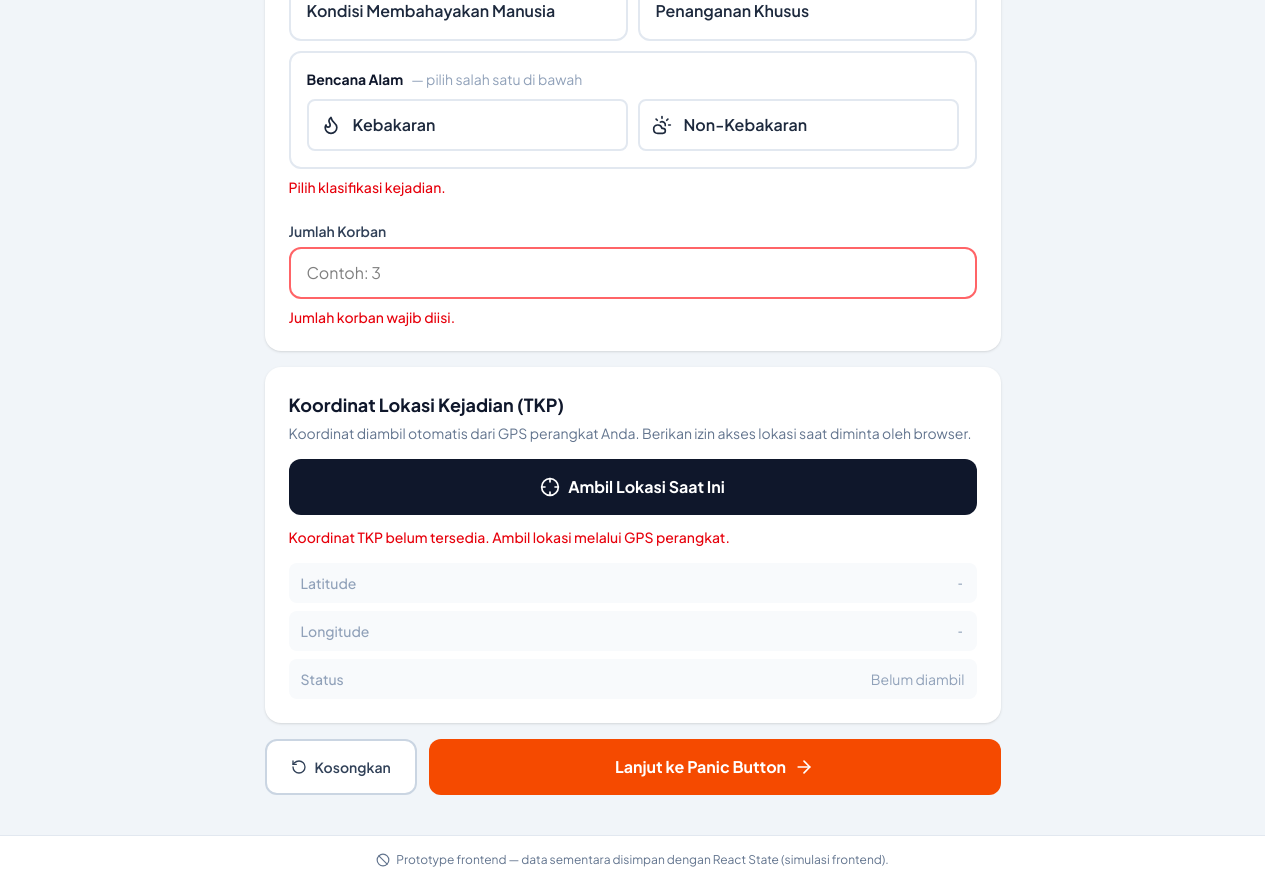
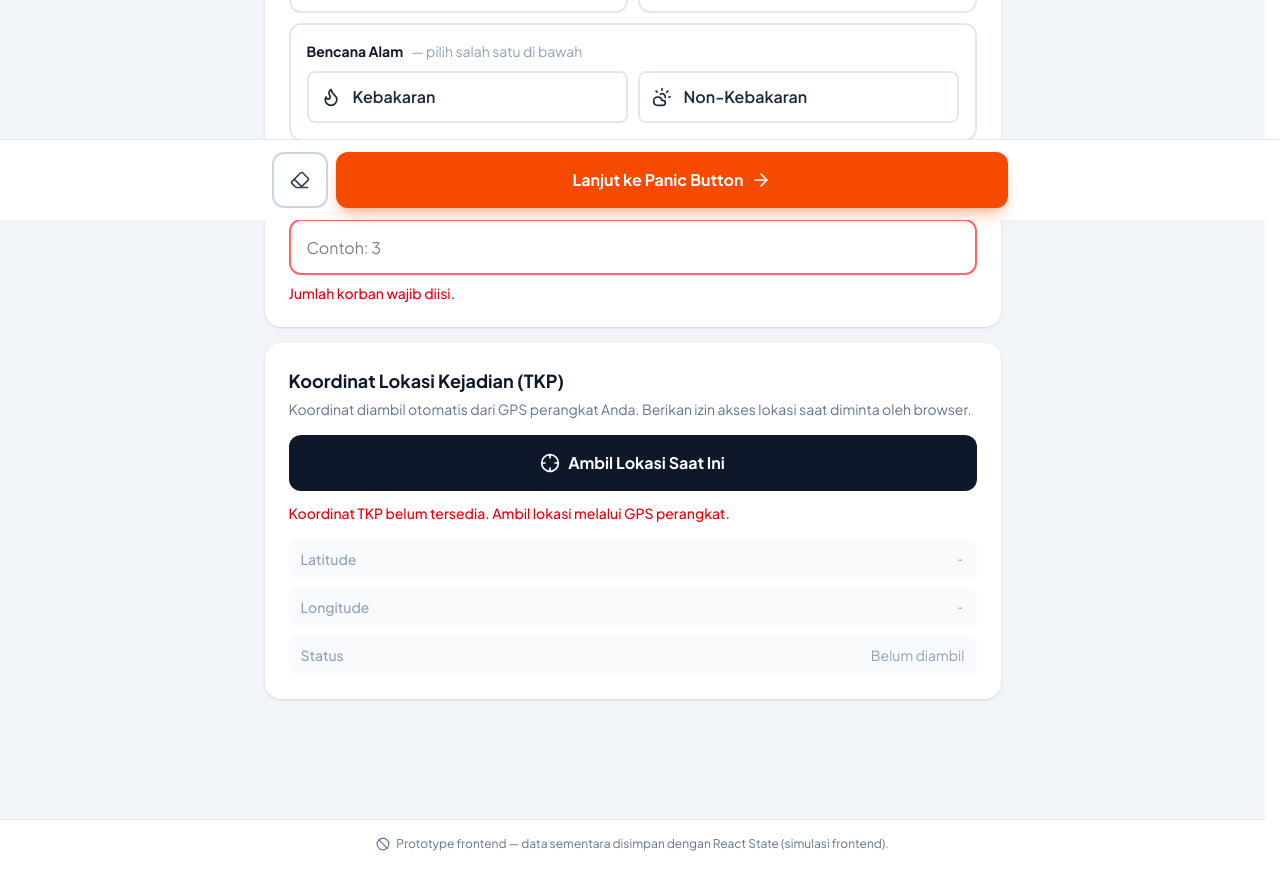
Before and after one commit to GhanzaBetananda/SIGAP-SAR, a React (Vite) app: page /lapor-awal in a window 1280 px wide. Shown: the part 580-1464 px from the top of the page. Built offline with nearby package versions, Linux system fonts and the light colour scheme.

Commit message:
update pertama

```diff
--- a/index.html
+++ b/index.html
@@ -3,7 +3,11 @@
   <head>
     <meta charset="UTF-8" />
     <link rel="icon" type="image/svg+xml" href="/favicon.svg" />
-    <meta name="viewport" content="width=device-width, initial-scale=1.0" />
+    <meta
+      name="viewport"
+      content="width=device-width, initial-scale=1.0, viewport-fit=cover, interactive-widget=resizes-content"
+    />
+    <meta name="theme-color" content="#0f172a" />
     <meta
       name="description"
       content="Panic Button SAR — pelaporan awal kejadian darurat dari TKP untuk BASARNAS dan Manggala Agni."
--- a/src/components/IncidentForm.jsx
+++ b/src/components/IncidentForm.jsx
@@ -64,7 +64,7 @@ export default function IncidentForm({ errors = {} }) {
                   role="radio"
                   aria-checked={active}
                   onClick={() => handleClassification(sub.value)}
-                  className={`flex items-center gap-3 rounded-lg border-2 p-3 text-left font-semibold transition-colors
+                  className={`flex items-center gap-3 rounded-lg border-2 p-3 text-left font-semibold transition-all active:scale-[0.97]
                     ${active ? "border-orange-500 bg-orange-500 text-white" : "border-slate-200 bg-white text-slate-800 hover:border-slate-400"}`}
                 >
                   <SubIcon className="h-5 w-5 shrink-0" />
@@ -93,7 +93,7 @@ export default function IncidentForm({ errors = {} }) {
           value={report.victimCount}
           onChange={(e) => handleVictimCount(e.target.value)}
           placeholder="Contoh: 3"
-          className={`w-full rounded-xl border-2 bg-white px-4 py-3 text-base outline-none focus:border-slate-800
+          className={`h-14 w-full rounded-xl border-2 bg-white px-4 text-base outline-none focus:border-slate-800
             ${errors.victimCount ? "border-red-400" : "border-slate-300"}`}
         />
         {errors.victimCount && (
@@ -111,7 +111,7 @@ function ClassificationChip({ option, active, onSelect }) {
       role="radio"
       aria-checked={active}
       onClick={() => onSelect(option.value)}
-      className={`rounded-xl border-2 p-4 text-left font-semibold transition-colors
+      className={`rounded-xl border-2 p-4 text-left font-semibold transition-all active:scale-[0.98]
         ${active ? "border-orange-500 bg-orange-50 text-orange-800" : "border-slate-200 bg-white text-slate-800 hover:border-slate-400"}`}
     >
       {option.label}
--- a/src/components/Layout.jsx
+++ b/src/components/Layout.jsx
@@ -5,7 +5,7 @@ export default function Layout({ children }) {
   return (
     <div className="flex min-h-dvh flex-col bg-slate-100">
       <header className="sticky top-0 z-30 border-b border-white/10 bg-slate-900 text-white">
-        <div className="mx-auto flex max-w-3xl items-center gap-3 px-4 py-3">
+        <div className="safe-area-top mx-auto flex max-w-3xl items-center gap-3 px-4 py-3">
           <span className="flex h-10 w-10 items-center justify-center rounded-xl bg-orange-500 shadow-lg shadow-orange-500/40">
             <Siren className="h-5 w-5 text-white" />
           </span>
@@ -18,10 +18,10 @@ export default function Layout({ children }) {
         </div>
       </header>
 
-      <main className="mx-auto w-full max-w-3xl flex-1 px-4 pb-10 pt-6">{children}</main>
+      <main className="mx-auto w-full max-w-3xl flex-1 px-4 pb-6 pt-4">{children}</main>
 
       <footer className="border-t border-slate-200 bg-white">
-        <div className="mx-auto max-w-3xl px-4 py-4 text-center text-xs text-slate-500">
+        <div className="safe-area-bottom mx-auto max-w-3xl px-4 py-4 text-center text-xs text-slate-500">
           <p className="flex items-center justify-center gap-1.5">
             <Ban className="h-3.5 w-3.5" />
             Prototype frontend — data sementara disimpan dengan React State (simulasi frontend).
--- a/src/components/LocationPicker.jsx
+++ b/src/components/LocationPicker.jsx
@@ -77,8 +77,8 @@ export default function LocationPicker({ errors = {} }) {
         type="button"
         onClick={captureLocation}
         disabled={isLoading}
-        className={`flex w-full items-center justify-center gap-2 rounded-xl px-4 py-4 text-base font-bold text-white transition-colors
-          ${isLoading ? "cursor-wait bg-slate-400" : "bg-slate-900 hover:bg-slate-800"}`}
+        className={`flex h-14 w-full items-center justify-center gap-2 rounded-xl text-base font-bold text-white transition-all
+          ${isLoading ? "cursor-wait bg-slate-400" : "bg-slate-900 hover:bg-slate-800 active:scale-[0.98] active:bg-slate-800"}`}
       >
         {isLoading ? (
           <Loader2 className="h-5 w-5 animate-spin" />
@@ -125,7 +125,7 @@ export default function LocationPicker({ errors = {} }) {
           href={`https://www.google.com/maps?q=${report.latitude},${report.longitude}`}
           target="_blank"
           rel="noreferrer"
-          className="mt-3 flex items-center justify-center gap-2 rounded-xl border-2 border-slate-200 px-4 py-3 text-sm font-semibold text-slate-700 hover:border-orange-400 hover:text-orange-700"
+          className="mt-3 flex h-12 items-center justify-center gap-2 rounded-xl border-2 border-slate-200 px-4 text-sm font-semibold text-slate-700 active:scale-[0.98] hover:border-orange-400 hover:text-orange-700"
         >
           <MapPin className="h-4 w-4" />
           Cek posisi di Google Maps
--- a/src/components/SearchSelect.jsx
+++ b/src/components/SearchSelect.jsx
@@ -23,16 +23,13 @@ export default function SearchSelect({
     return options.filter((name) => name.toLowerCase().includes(q));
   }, [options, query]);
 
-  const baseClasses =
-    "flex w-full items-center justify-between gap-2 rounded-xl border-2 bg-white px-4 py-3 text-left text-base";
-
   return (
     <div ref={containerRef} className="relative">
       <button
         type="button"
         disabled={disabled}
         onClick={() => setOpen((prev) => !prev)}
-        className={`${baseClasses} ${disabled ? "cursor-not-allowed border-slate-200 text-slate-400" : value ? "border-slate-800" : "border-slate-300 hover:border-slate-500"}`}
+        className={`flex h-14 w-full items-center justify-between gap-2 rounded-xl border-2 bg-white px-4 text-left text-base ${disabled ? "cursor-not-allowed border-slate-200 text-slate-400" : value ? "border-slate-800" : "border-slate-300 hover:border-slate-500"}`}
       >
         <span className="truncate">
           {disabled
--- /dev/null
+++ b/src/components/StickyActionBar.jsx
@@ -0,0 +1,13 @@
+/**
+ * Bar aksi di bagian bawah layar — dirancang untuk jangkauan jempol
+ * (thumb zone) pada HP Android. Bahannya blur + safe-area bawah.
+ */
+export default function StickyActionBar({ children }) {
+  return (
+    <div className="fixed inset-x-0 bottom-0 z-40 border-t border-slate-200 bg-white/95 backdrop-blur">
+      <div className="safe-area-bottom mx-auto flex w-full max-w-3xl items-center gap-2 px-4 pt-3">
+        {children}
+      </div>
+    </div>
+  );
+}
--- a/src/index.css
+++ b/src/index.css
@@ -9,6 +9,9 @@ html {
   scroll-behavior: smooth;
   /* Menyamarkan scrollbar agar tampilan lebih bersih di desktop */
   scrollbar-gutter: stable;
+  /* Matikan pembesaran font otomatis Chrome Android */
+  -webkit-text-size-adjust: 100%;
+  text-size-adjust: 100%;
 }
 
 body {
@@ -18,6 +21,52 @@ body {
   -webkit-tap-highlight-color: transparent; /* penting untuk penggunaan di HP */
   /* Menonaktifkan blok huruf saat panic button ditahan */
   user-select: none;
+  /* Sentuhan lebih responsif: tanpa delay & tanpa zoom ketuk ganda */
+  touch-action: manipulation;
+  /* Cegah gelombang tarik (pull-to-refresh) memicu salah laporan */
+  overscroll-behavior-y: contain;
+  font-size: 16px;
+}
+
+/* Konsisten kasih area aman (poni/notch) */
+.safe-area-top {
+  padding-top: env(safe-area-inset-top);
+}
+
+.safe-area-bottom {
+  padding-bottom: max(env(safe-area-inset-bottom), 0.75rem);
+}
+
+/* Kontrol form: 16px agar tidak di-zoom & nyaman disentuh di Android */
+input,
+select,
+textarea,
+button {
+  font-family: inherit;
+  min-height: 48px;
+}
+
+input,
+select,
+textarea {
+  font-size: 16px;
+}
+
+/* Sembunyikan spinner input angka (kunci angka HP sudah menyediakan) */
+input[type="number"] {
+  -moz-appearance: textfield;
+  appearance: textfield;
+}
+
+input::-webkit-outer-spin-button,
+input::-webkit-inner-spin-button {
+  -webkit-appearance: none;
+  margin: 0;
+}
+
+/* Label form lebih mudah disentuh */
+label {
+  cursor: pointer;
 }
 
 /* Konten form tetap bisa diseleksi */
--- a/src/pages/InitialReport.jsx
+++ b/src/pages/InitialReport.jsx
@@ -3,12 +3,13 @@ import { useNavigate } from "react-router-dom";
 import Swal from "sweetalert2";
 import Layout from "../components/Layout.jsx";
 import Stepper from "../components/Stepper.jsx";
+import StickyActionBar from "../components/StickyActionBar.jsx";
 import ReporterForm from "../components/ReporterForm.jsx";
 import IncidentForm from "../components/IncidentForm.jsx";
 import LocationPicker from "../components/LocationPicker.jsx";
 import { useReport } from "../context/useReport.js";
 import { validateInitialReport } from "../utils/validation.js";
-import { ArrowRight, RotateCcw } from "lucide-react";
+import { ArrowRight, Eraser } from "lucide-react";
 
 export default function InitialReport() {
   const navigate = useNavigate();
@@ -59,30 +60,33 @@ export default function InitialReport() {
     <Layout>
       <Stepper current={1} />
 
-      <div className="mt-6 space-y-4">
+      <div className="mt-4 space-y-4">
         <ReporterForm errors={errors} />
         <IncidentForm errors={errors} />
         <LocationPicker errors={errors} />
+        {/* Jarak aman agar konten tidak tertutup sticky action bar */}
+        <div className="h-4 pb-24 sm:pb-20" aria-hidden="true" />
+      </div>
 
-        <div className="flex flex-col gap-3 sm:flex-row-reverse">
+      {/* Tombol utama di zona jempol (bawah layar) */}
+      <StickyActionBar>
+        <button
+          type="button"
+          onClick={handleReset}
+          aria-label="Kosongkan formulir"
+          className="flex h-14 w-14 shrink-0 items-center justify-center rounded-xl border-2 border-slate-300 bg-white text-slate-700 active:scale-95 active:border-slate-500"
+        >
+          <Eraser className="h-5 w-5" />
+        </button>
         <button
           type="button"
           onClick={handleContinue}
-            className="flex flex-1 items-center justify-center gap-2 rounded-xl bg-orange-600 px-6 py-4 text-base font-bold text-white transition-colors hover:bg-orange-700"
+          className="flex h-14 flex-1 items-center justify-center gap-2 rounded-xl bg-orange-600 text-base font-bold text-white shadow-lg shadow-orange-600/30 transition-transform active:scale-[0.98] active:bg-orange-700"
         >
           Lanjut ke Panic Button
           <ArrowRight className="h-5 w-5" />
         </button>
-          <button
-            type="button"
-            onClick={handleReset}
-            className="flex items-center justify-center gap-2 rounded-xl border-2 border-slate-300 bg-white px-6 py-4 text-sm font-semibold text-slate-700 hover:border-slate-500"
-          >
-            <RotateCcw className="h-4 w-4" />
-            Kosongkan
-          </button>
-        </div>
-      </div>
+      </StickyActionBar>
     </Layout>
   );
 }
```
Also changed, not shown: src/components/PanicButton.jsx (+4 -4 lines), src/components/ReporterForm.jsx (+11 -5 lines), src/components/VoiceRecorder.jsx (+5 -5 lines), src/pages/PanicReport.jsx (+14 -12 lines). Lines whose indentation alone changed are shown as unchanged.
